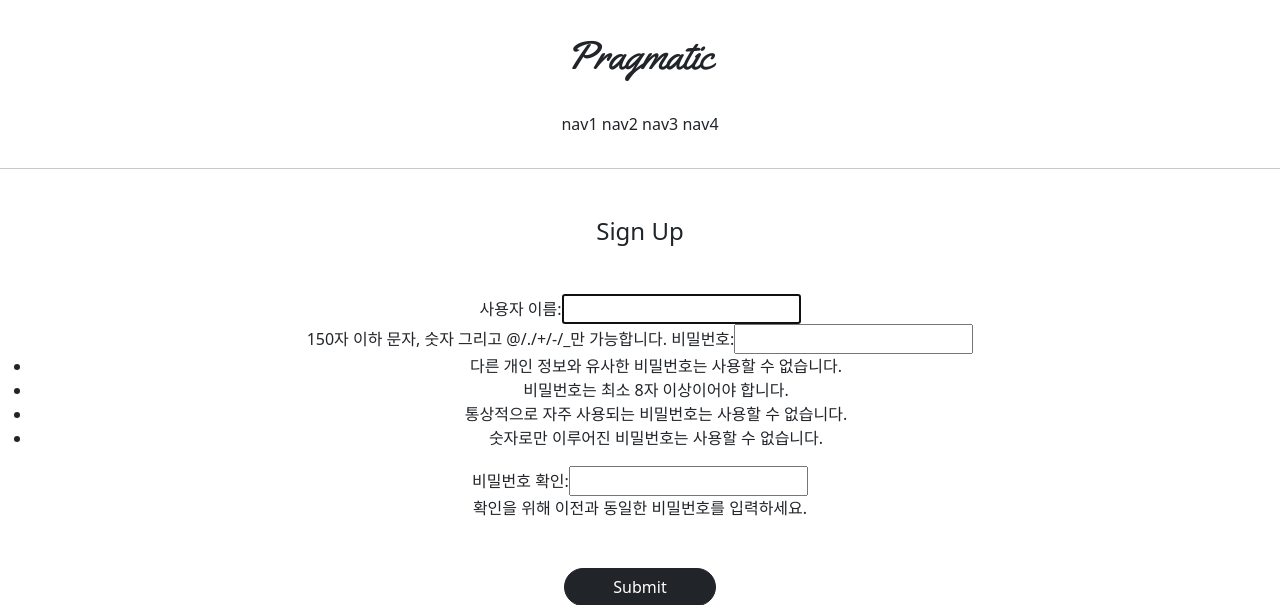
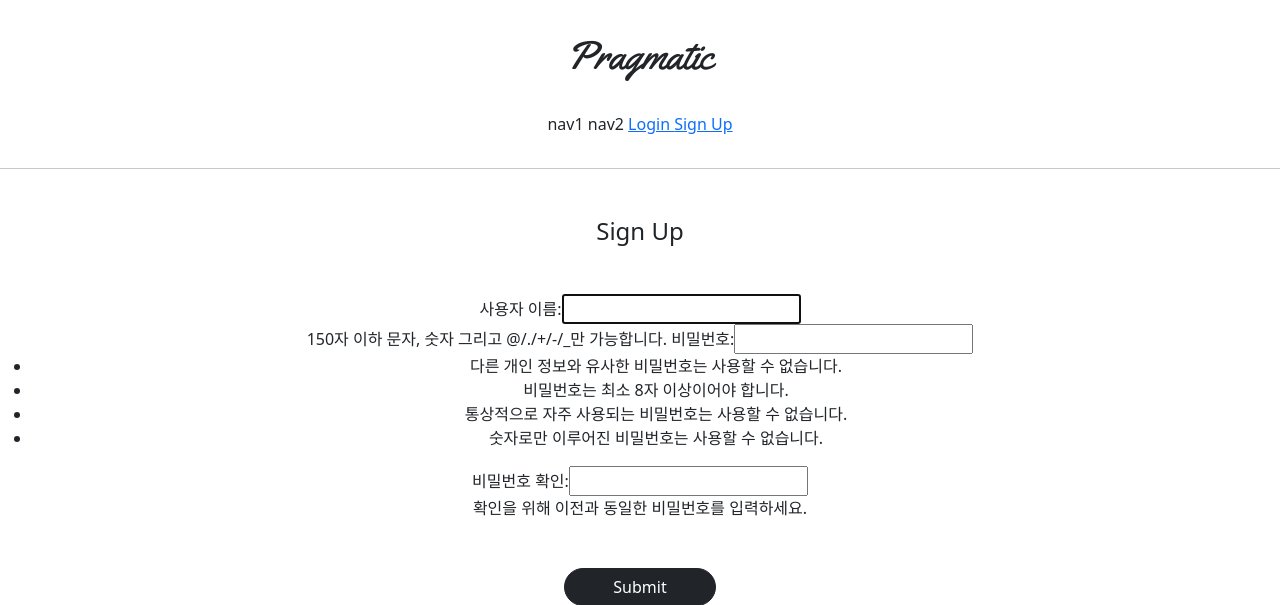
Before and after one commit to RYU339/gis_class4, a Django app: page /accounts/create/ in a window 1280 px wide. Shown: the top 605 px of the page. Run offline with Django 3.2, Linux system fonts and the light colour scheme; parts of the project's set-up code (start-up, migrations or seed data) failed here and were passed over.

Commit message:
21.07.14 class 4 commit 3

```diff
--- a/templates/header.html
+++ b/templates/header.html
@@ -6,7 +6,23 @@
     <div class="pragmatic_header_button">
         <span>nav1</span>
         <span>nav2</span>
-        <span>nav3</span>
-        <span>nav4</span>
+        {% if not user.is_authenticated %}  {# 로그인을 하지 않았다면 이 부분부터 #}
+        <span>
+            <a href="{% url 'accountapp:login' %}">
+                Login
+            </a>
+        </span>
+        <span>
+            <a href="{% url 'accountapp:create' %}">
+                Sign Up
+            </a>
+        </span>                          {# 여기까지 보여주고 #}
+        {% else %}                       {# 아니라면 여기서부터 #}
+        <span>
+            <a href="{% url 'accountapp:logout' %}">
+                Logout
+            </a>
+        </span>
+        {% endif %}
     </div>
 </div>
```
Also changed, not shown: db.sqlite3.
